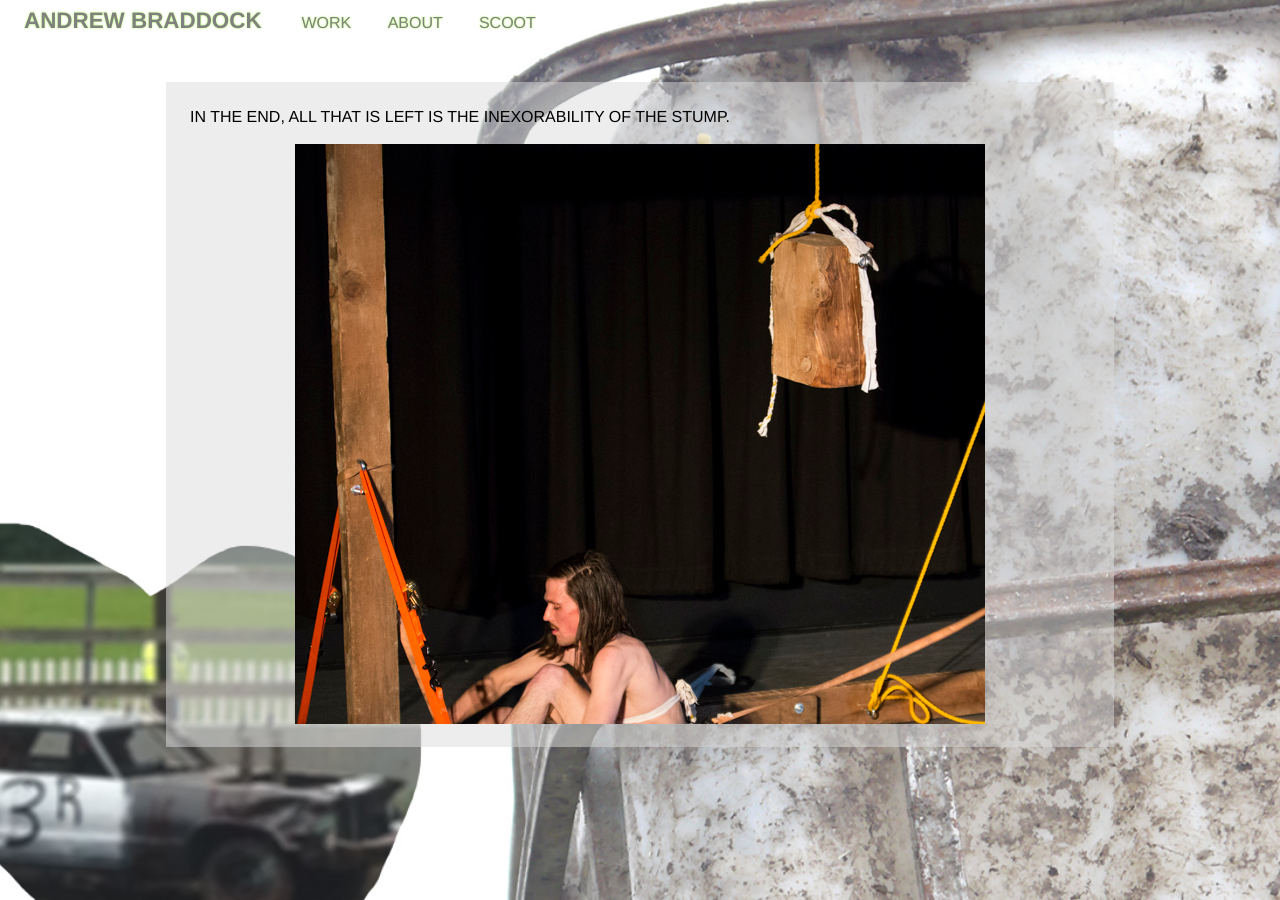
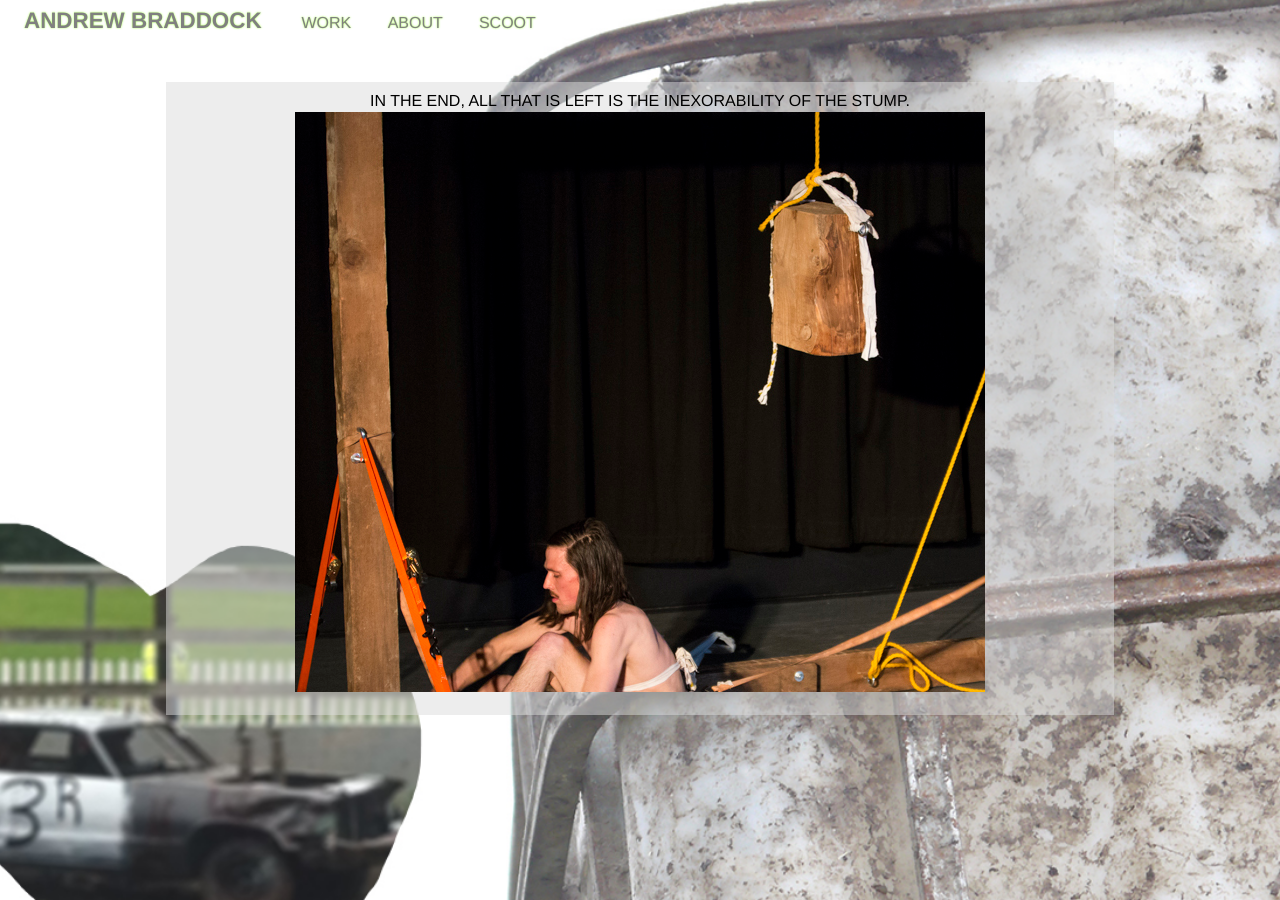
Before and after one commit to scootfence/scootfence.github.io, a Jekyll site: the page built from scoot.md, in a window 1280 px wide. Built offline with Jekyll 4.4.1, drawn with Linux system fonts in a browser that asks for light colours; Markdown is read by kramdown in place of the engine named in the settings.

```diff
--- a/scoot.md
+++ b/scoot.md
@@ -3,6 +3,6 @@ permalink: scoot/index.html
 title: Scoot
 layout: pages
 ---
-IN THE END, ALL THAT IS LEFT IS THE INEXORABILITY OF THE STUMP.
+<center>IN THE END, ALL THAT IS LEFT IS THE INEXORABILITY OF THE STUMP.</center>
 
 <center><img src="/ABraddock.jpg"></center>
```
